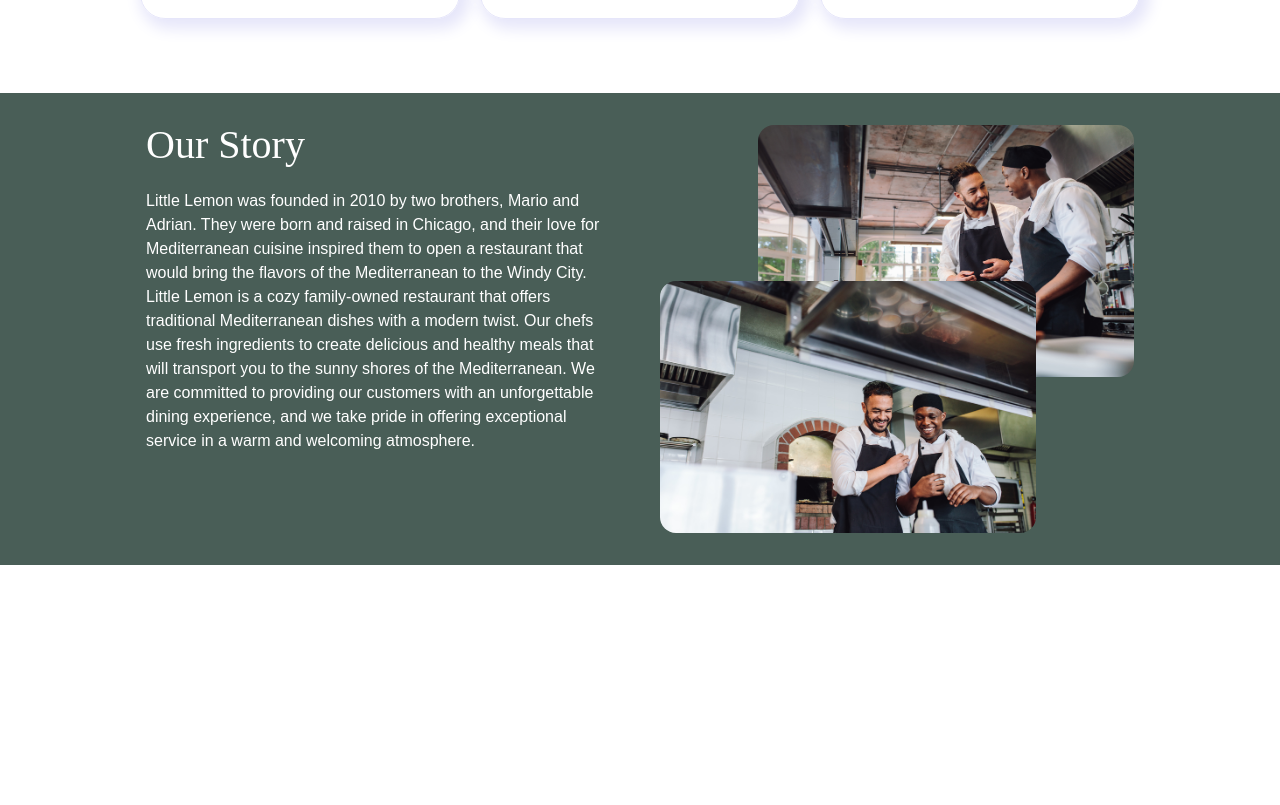
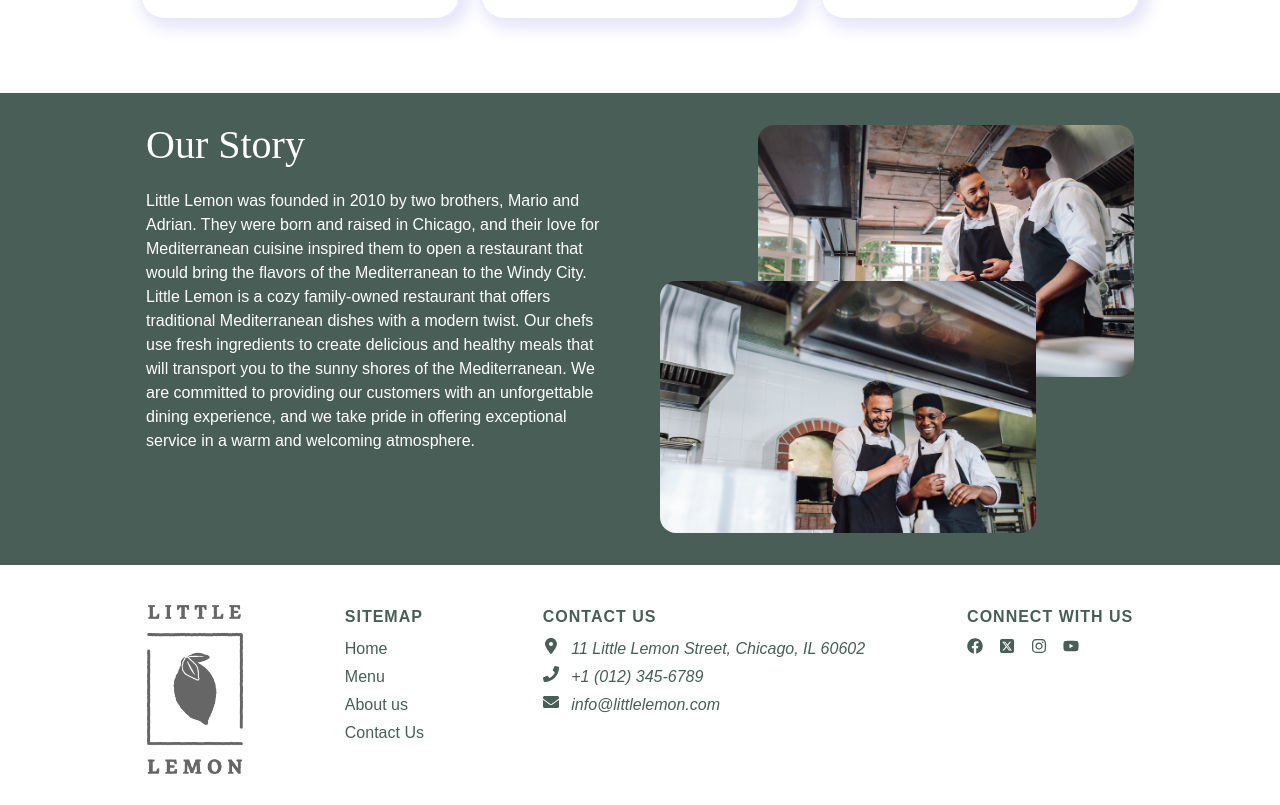
Before and after one commit to Othmanosx/little-lemon, a React (Create React App) app: page / in a window 1280 px wide. Shown: the part 875-1680 px from the top of the page. Before the commit the page ends 1440 px from the top, so only its background shows below. Built offline with nearby package versions, Linux system fonts and the light colour scheme.

Commit message:
Feat: add Footer section

```diff
--- a/public/index.html
+++ b/public/index.html
@@ -9,7 +9,7 @@
       name="description"
       content="Web site created using create-react-app"
     />
-    <link rel="apple-touch-icon" href="%PUBLIC_URL%/logo192.png" />
+    <link rel="apple-touch-icon" href="%PUBLIC_URL%/logo.png" />
     <!--
       manifest.json provides metadata used when your web app is installed on a
       user's mobile device or desktop. See https://developers.google.com/web/fundamentals/web-app-manifest/
--- a/src/App.js
+++ b/src/App.js
@@ -1,4 +1,5 @@
 import About from './components/About';
+import Footer from './components/Footer';
 import Header from './components/Header';
 import Hero from './components/Hero';
 import Menu from './components/Menu';
@@ -12,6 +13,7 @@ function App() {
         <Menu />
         <About />
       </main>
+      <Footer />
     </>
   );
 }
--- /dev/null
+++ b/src/components/Footer.jsx
@@ -0,0 +1,69 @@
+import { FaEnvelope } from 'react-icons/fa';
+import { FaLocationDot } from 'react-icons/fa6';
+import { FaPhone } from 'react-icons/fa';
+
+import { FaFacebook } from 'react-icons/fa';
+import { FaSquareXTwitter } from 'react-icons/fa6';
+import { FaInstagram } from 'react-icons/fa';
+import { FaYoutube } from 'react-icons/fa';
+
+import { Link } from 'react-router-dom';
+import { navLinks } from '../navLinks';
+
+const socials = [
+  { icon: FaFacebook, name: 'facebook' },
+  { icon: FaSquareXTwitter, name: 'instagram' },
+  { icon: FaInstagram, name: 'twitter' },
+  { icon: FaYoutube, name: 'youtube' },
+];
+
+const Footer = () => {
+  return (
+    <footer className="site-footer" id="contact">
+      <img
+        className="site-footer-logo"
+        src="/logo-white.png"
+        alt="Little Lemon"
+      />
+      <nav className="site-footer-nav">
+        <h4>Sitemap</h4>
+        <ul>
+          {navLinks.map((navLink, index) => (
+            <li key={index}>
+              <Link to={navLink.path}>{navLink.name}</Link>
+            </li>
+          ))}
+        </ul>
+      </nav>
+      <div className="site-footer-contact">
+        <h4>Contact us</h4>
+        <address>
+          <p>
+            <FaLocationDot /> 11 Little Lemon Street, Chicago, IL 60602
+          </p>
+          <p>
+            <FaPhone /> +1 (012) 345-6789
+          </p>
+          <p>
+            <FaEnvelope /> info@littlelemon.com
+          </p>
+        </address>
+      </div>
+      <div className="site-footer-social">
+        <h4>Connect with us</h4>
+        {socials.map((social, index) => (
+          <a
+            key={index}
+            href={`https://www.${social.name}.com`}
+            target="_blank"
+            rel="noreferrer"
+          >
+            <social.icon />
+          </a>
+        ))}
+      </div>
+    </footer>
+  );
+};
+
+export default Footer;
--- a/src/components/Header.jsx
+++ b/src/components/Header.jsx
@@ -24,12 +24,10 @@ const Header = () => {
           className={isNavExpanded ? 'nav-bar-links expanded' : 'nav-bar-links'}
         >
           {navLinks.map((navLink) => (
-            <li
-              key={navLink.name}
-              onClick={() => setIsNavExpanded(false)}
-              className="hover-animation"
-            >
-              <Link to={navLink.path}>{navLink.name}</Link>
+            <li key={navLink.name} onClick={() => setIsNavExpanded(false)}>
+              <a className="hover-animation" href={navLink.path}>
+                {navLink.name}
+              </a>
             </li>
           ))}
         </ul>
--- a/src/components/Hero.jsx
+++ b/src/components/Hero.jsx
@@ -2,7 +2,7 @@ import { Link } from 'react-router-dom';
 
 const Hero = () => {
   return (
-    <section className="hero">
+    <section className="hero" id="home">
       <div className="container grid">
         <div className="hero-information">
           <h1>Little Lemon</h1>
--- a/src/index.css
+++ b/src/index.css
@@ -409,7 +409,6 @@ img {
   height: 230px;
   border: 1px solid lavender;
   border-radius: 0 0px 80px 0;
-  background-image: url();
   transform: rotate(10deg);
   object-fit: cover;
 }
@@ -439,7 +438,7 @@ img {
 
 /* --------- Menu Styles End ----------*/
 
-/* --------- About Styles End ----------*/
+/* --------- About Styles Start ----------*/
 .our-story-container {
   background-color: #495e57;
 }
@@ -529,3 +528,65 @@ img {
 }
 
 /* --------- About Styles End ----------*/
+
+/* --------- Footer Styles Start ----------*/
+.site-footer {
+  padding: 2.5rem 6%;
+  height: 15rem;
+  display: grid;
+  gap: 2rem;
+  justify-content: space-evenly;
+  grid-template-columns: repeat(4, minmax(6rem, max-content));
+}
+
+.site-footer-logo {
+  width: 6rem;
+  filter: invert(0.6);
+}
+
+.site-footer h4 {
+  text-transform: uppercase;
+  letter-spacing: 1px;
+  margin-bottom: 0.5rem;
+}
+
+.site-footer a:hover,
+.site-footer a:focus {
+  color: #f4ce14;
+}
+
+.site-footer-nav ul {
+  list-style-type: none;
+}
+
+.site-footer-nav li {
+  margin-bottom: 0.25rem;
+}
+
+.site-footer-contact svg {
+  margin-right: 0.5rem;
+}
+
+.site-footer-contact p {
+  margin-bottom: 0.25rem;
+}
+
+.site-footer-social svg {
+  margin-right: 1rem;
+}
+
+@media (max-width: 799px) {
+  .site-footer {
+    height: 29.25rem;
+    grid-template-columns: repeat(2, minmax(6rem, max-content));
+  }
+}
+
+@media (max-width: 499px) {
+  .site-footer {
+    height: 46.375rem;
+    grid-template-columns: repeat(1, minmax(6rem, max-content));
+  }
+}
+
+/* --------- Footer Styles End ----------*/
--- a/src/navLinks.js
+++ b/src/navLinks.js
@@ -8,6 +8,10 @@ export const navLinks = [
     path: '/#menu',
   },
   {
+    name: 'About us',
+    path: '/#about',
+  },
+  {
     name: 'Contact Us',
     path: '/#contact',
   },
```
Also changed, not shown: public/logo-white.png (added), public/manifest.json.
